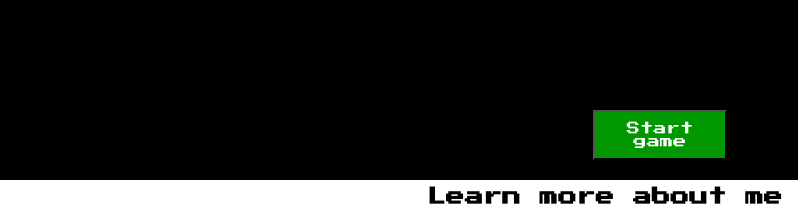
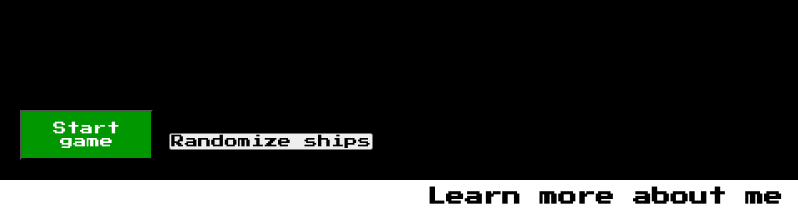
Before and after one commit to Francois-T9/battleship, a website built with webpack: page src/index.html in a window 1280 px wide. Shown: the part 588-809 px from the top of the page, 0-798 px from the left. Built offline with nearby package versions, Linux system fonts and the light colour scheme.

Commit message:
Added a buttons div, with start and randomize ships buttons

```diff
--- a/src/index.html
+++ b/src/index.html
@@ -35,7 +35,10 @@
             <button id="cancel-name-input">Cancel</button>
           </div>
         </div>
-        <button id="start-game">Start game</button>
+        <div class="buttons">
+          <button id="start-game">Start game</button>
+          <button id="randomize-ships">Randomize ships</button>
+        </div>
       </div>
       <div class="footer">
         <h3>Learn more about me</h3>
```
